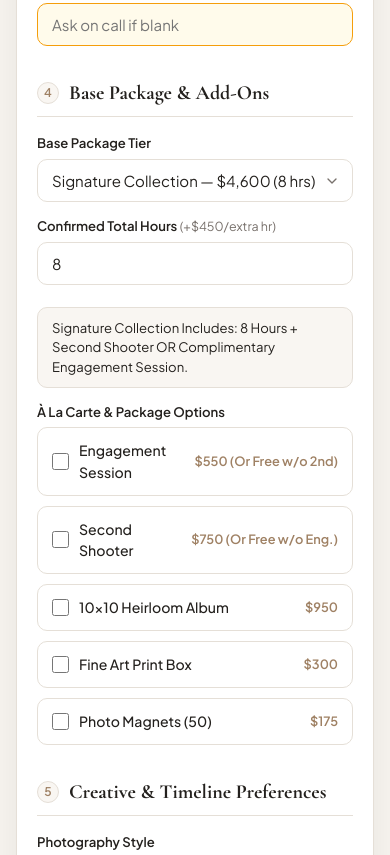
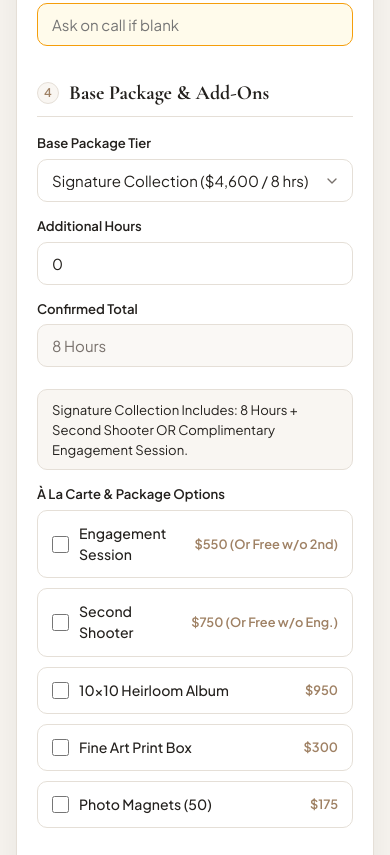
Before and after one commit to shirrubin3103-prog/shirrubin3.github.io, a plain HTML site: page post-consult.html in a window 390 px wide. Shown: the part 1641-2496 px from the top of the page. Drawn offline with nearby package versions, Linux system fonts and the light colour scheme.

Commit message:
Update post-consult.html

```diff
--- a/post-consult.html
+++ b/post-consult.html
@@ -119,8 +119,9 @@
     }
 
     .grid-2 { display: grid; grid-template-columns: 1fr 1fr; gap: 14px; }
+    .grid-3 { display: grid; grid-template-columns: 2fr 1fr 1fr; gap: 14px; }
     .field { margin-bottom: 16px; }
-    .grid-2 .field { margin-bottom: 0; }
+    .grid-2 .field, .grid-3 .field { margin-bottom: 0; }
     .grid-stack { display: flex; flex-direction: column; gap: 14px; }
 
     label {
@@ -149,6 +150,12 @@
       color: var(--text);
       background-color: #ffffff;
       transition: border-color 0.18s ease, box-shadow 0.18s ease;
+    }
+
+    input[readonly] {
+      background-color: #faf8f5;
+      color: var(--muted);
+      cursor: not-allowed;
     }
 
     select {
@@ -296,7 +303,7 @@
     @media (max-width: 560px) {
       .header { padding: 24px 20px 20px; }
       form { padding: 22px 20px 28px; }
-      .grid-2, .addon-grid { grid-template-columns: 1fr; }
+      .grid-2, .grid-3, .addon-grid { grid-template-columns: 1fr; }
     }
   </style>
 </head>
@@ -426,19 +433,23 @@
       </div>
 
       <div class="grid-stack">
-        <div class="grid-2">
+        <div class="grid-3">
           <div class="field">
             <label for="base_package">Base Package Tier</label>
             <select id="base_package" name="base_package">
-              <option value="essential">Essential Elopement — $2,400 (4 hrs)</option>
-              <option value="classic">Classic Coverage — $3,500 (6 hrs)</option>
-              <option value="signature" selected>Signature Collection — $4,600 (8 hrs)</option>
-              <option value="heirloom">Heirloom Luxury — $5,800 (10 hrs)</option>
+              <option value="essential">Essential Elopement ($2,400 / 4 hrs)</option>
+              <option value="classic">Classic Coverage ($3,500 / 6 hrs)</option>
+              <option value="signature" selected>Signature Collection ($4,600 / 8 hrs)</option>
+              <option value="heirloom">Heirloom Luxury ($5,800 / 10 hrs)</option>
             </select>
           </div>
           <div class="field">
-            <label for="coverage_hours">Confirmed Total Hours <span class="label-hint">(+$450/extra hr)</span></label>
-            <input type="number" id="coverage_hours" name="coverage_hours" min="4" max="16" step="1" value="8" required />
+            <label for="extra_hours">Additional Hours</label>
+            <input type="number" id="extra_hours" name="extra_hours" min="0" max="10" step="1" value="0" />
+          </div>
+          <div class="field">
+            <label for="total_hours_display">Confirmed Total</label>
+            <input type="text" id="total_hours_display" readonly value="8 Hours" />
           </div>
         </div>
 
@@ -719,7 +730,6 @@
     const secCheck = document.getElementById("second_photographer");
     const albCheck = document.getElementById("album_interest");
 
-    // Reset card classes and states
     engCard.classList.remove("locked-included");
     secCard.classList.remove("locked-included");
     albCard.classList.remove("locked-included");
@@ -737,7 +747,6 @@
     albCheck.disabled = false;
 
     if (pkgKey === "signature") {
-      // Signature gives choice of Engagement OR Second Shooter
       if (secCheck.checked) {
         document.getElementById("price_second").textContent = "Included ($0)";
         document.getElementById("price_engagement").textContent = "$550";
@@ -749,7 +758,6 @@
         document.getElementById("price_second").textContent = "$750 (Or Free w/o Eng.)";
       }
     } else if (pkgKey === "heirloom") {
-      // Heirloom includes Second Shooter, Engagement Session, and Album
       engCard.classList.add("locked-included");
       secCard.classList.add("locked-included");
       albCard.classList.add("locked-included");
@@ -776,12 +784,14 @@
     const pkgKey = document.getElementById("base_package").value;
     const pkg = PACKAGES[pkgKey];
 
+    const extraHours = Math.max(0, Number(document.getElementById("extra_hours").value || 0));
+    const totalEffectiveHours = pkg.baseHours + extraHours;
+    document.getElementById("total_hours_display").value = totalEffectiveHours + (totalEffectiveHours === 1 ? " Hour" : " Hours");
+
+    const extraHoursCost = extraHours * RATES.extraHour;
+
     document.getElementById("packageInclusionsNote").textContent = pkg.note;
     updateAddonCardStates();
-
-    const totalHours = Math.max(pkg.baseHours, Number(document.getElementById("coverage_hours").value || pkg.baseHours));
-    const extraHours = Math.max(0, totalHours - pkg.baseHours);
-    const extraHoursCost = extraHours * RATES.extraHour;
 
     const hasEngagement = document.getElementById("engagement_session").checked;
     const hasSecond = document.getElementById("second_photographer").checked;
@@ -796,9 +806,7 @@
     const magnetsCost = hasMagnets ? RATES.magnets : 0;
 
     if (pkgKey === "signature") {
-      // In Signature, whichever option the user checked first gets discounted to $0
       if (hasSecond && hasEngagement) {
-        // If both checked, assume second shooter is included in base, charge for engagement
         secondCost = 0;
         engagementCost = RATES.engagement;
       } else if (hasSecond) {
@@ -840,10 +848,10 @@
     const retainerAmount = Number((finalTotal * 0.35).toFixed(2));
 
     const lines = [];
-    lines.push(`<div class="quote-line"><span>${pkg.name} (${pkg.baseHours} hrs)</span><span>${formatMoney(pkg.price)}</span></div>`);
+    lines.push(`<div class="quote-line"><span>${pkg.name} (${pkg.baseHours} hrs base)</span><span>${formatMoney(pkg.price)}</span></div>`);
 
     if (extraHours > 0) {
-      lines.push(`<div class="quote-line"><span>Additional Coverage (${extraHours} hr × $450)</span><span>${formatMoney(extraHoursCost)}</span></div>`);
+      lines.push(`<div class="quote-line"><span>Additional Hours (${extraHours} hr × $450)</span><span>${formatMoney(extraHoursCost)}</span></div>`);
     }
     if (hasEngagement) {
       lines.push(`<div class="quote-line"><span>Engagement Session</span><span>${engagementCost === 0 ? "Included ($0.00)" : formatMoney(engagementCost)}</span></div>`);
@@ -881,7 +889,9 @@
     return {
       base_package_name: pkg.name,
       base_package_price: pkg.price,
+      base_hours: pkg.baseHours,
       extra_hours: extraHours,
+      total_hours: totalEffectiveHours,
       extra_hours_cost: extraHoursCost,
       engagement_cost: engagementCost,
       second_shooter_cost: secondCost,
@@ -920,7 +930,7 @@
       "ceremony_location",
       "reception_location",
       "base_package",
-      "coverage_hours",
+      "extra_hours",
       "photography_style",
       "editing_preference",
       "coverage_preference",
@@ -981,16 +991,9 @@
       ? `Client: ${coupleDisplay}`
       : "Complete details after client consultation";
 
-    document.getElementById("base_package").addEventListener("change", (e) => {
-      const selectedPkg = PACKAGES[e.target.value];
-      if (selectedPkg) {
-        document.getElementById("coverage_hours").value = selectedPkg.baseHours;
-      }
-      calculateQuote();
-    });
-
     const calcTriggers = [
-      "coverage_hours",
+      "base_package",
+      "extra_hours",
       "distance_km",
       "engagement_session",
       "second_photographer",
@@ -1041,7 +1044,9 @@
       ceremony_location: document.getElementById("ceremony_location").value,
       reception_location: document.getElementById("reception_location").value,
       base_package: document.getElementById("base_package").value,
-      coverage_hours: Number(document.getElementById("coverage_hours").value),
+      base_hours: pricing.base_hours,
+      extra_hours: pricing.extra_hours,
+      coverage_hours: pricing.total_hours,
       engagement_session: document.getElementById("engagement_session").checked ? "Yes" : "No",
       second_photographer: document.getElementById("second_photographer").checked ? "Yes" : "No",
       album_interest: document.getElementById("album_interest").checked ? "Yes" : "No",
```
